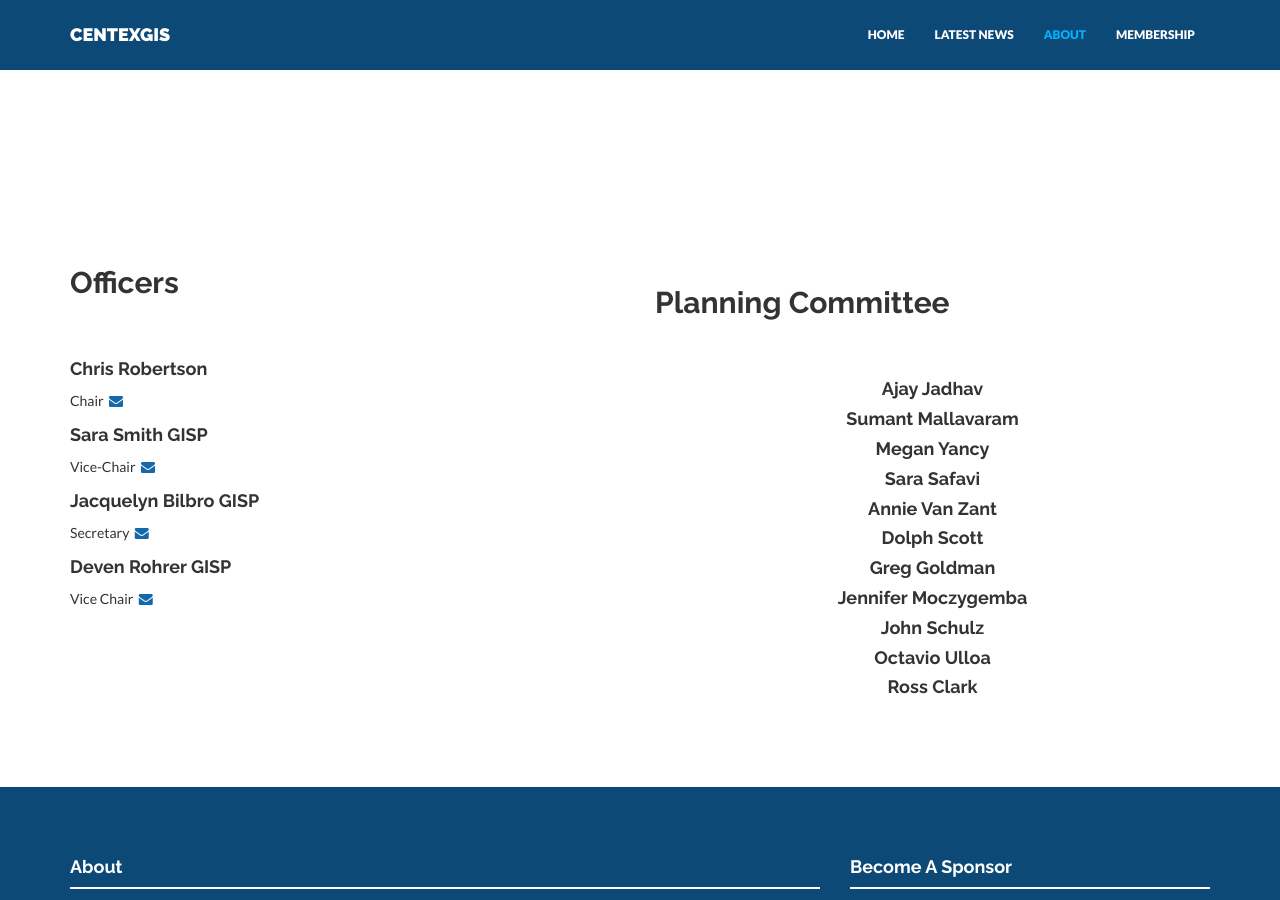
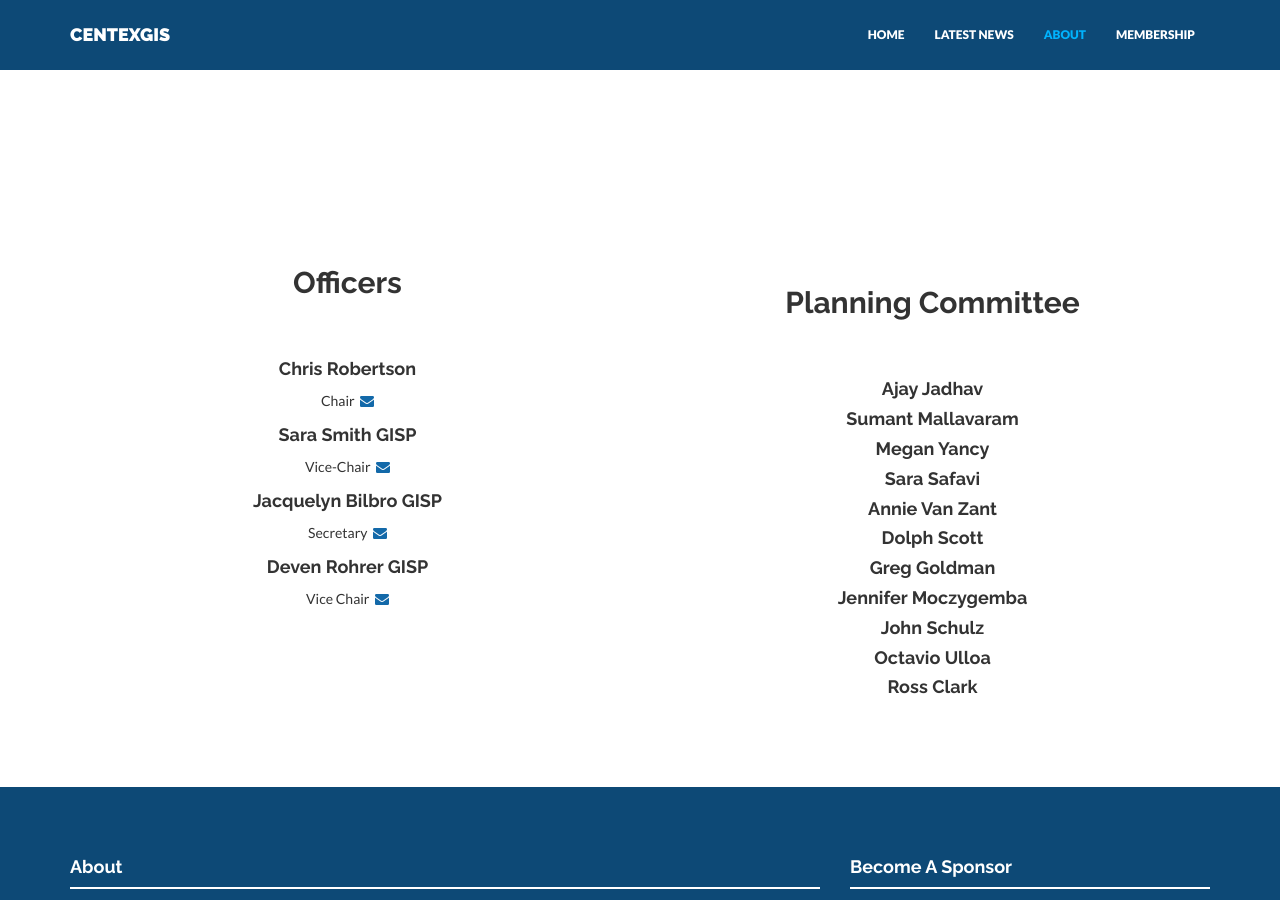
Before and after one commit to centexgis/centexgis.github.io, a Jekyll site: the page built from about.html, in a window 1280 px wide and 900 px high. Built offline with Jekyll 4.4.1, drawn with Linux system fonts in a browser that asks for light colours; nearby versions of some CDN libraries.

Commit message:
text center div

```diff
--- a/_includes/members.html
+++ b/_includes/members.html
@@ -1,4 +1,4 @@
-<div class="container mtb">
+<div class="container mtb text-center">
     <div class="row">
         <div class="col-md-6">
         <h2 class="mb">Officers</h2>
```
